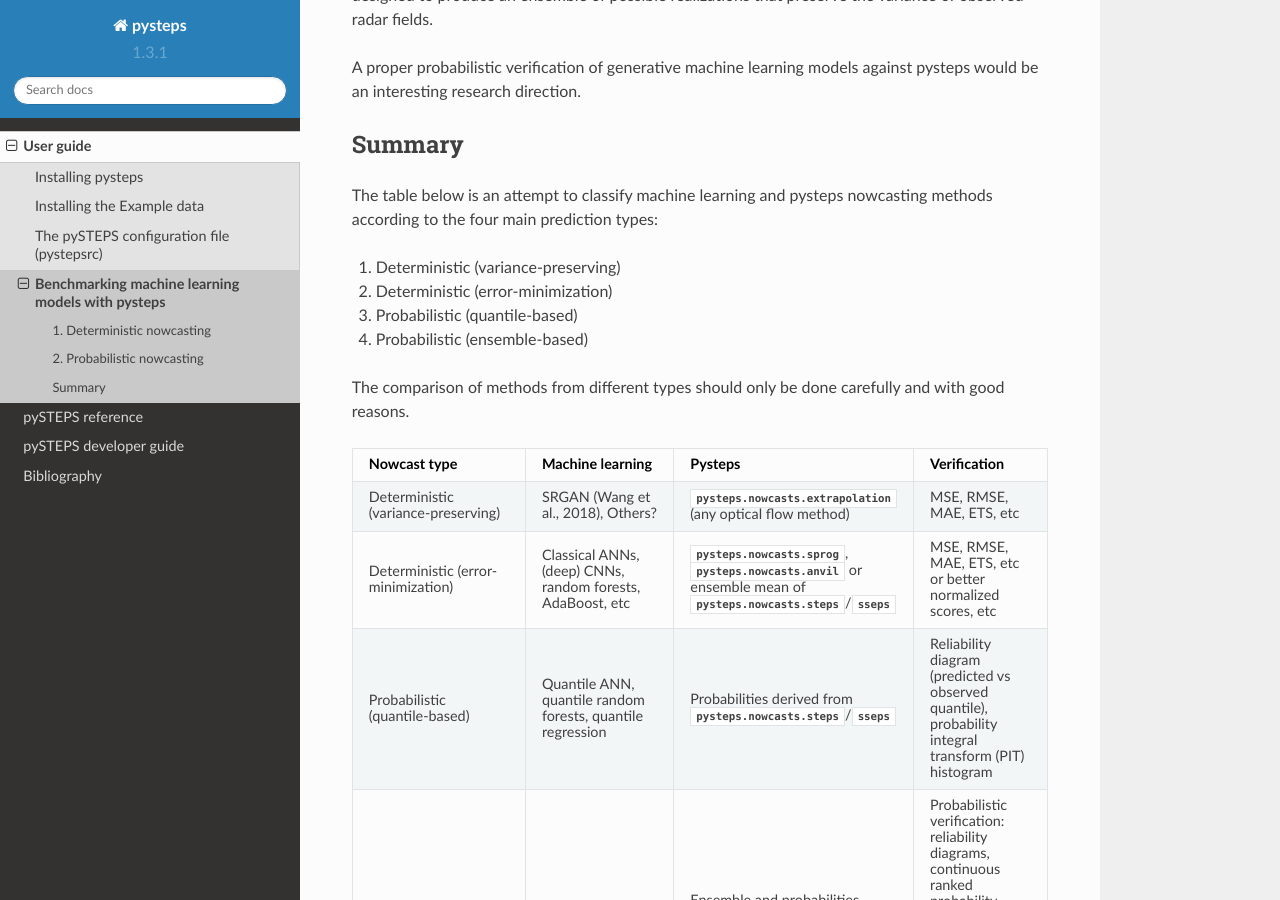
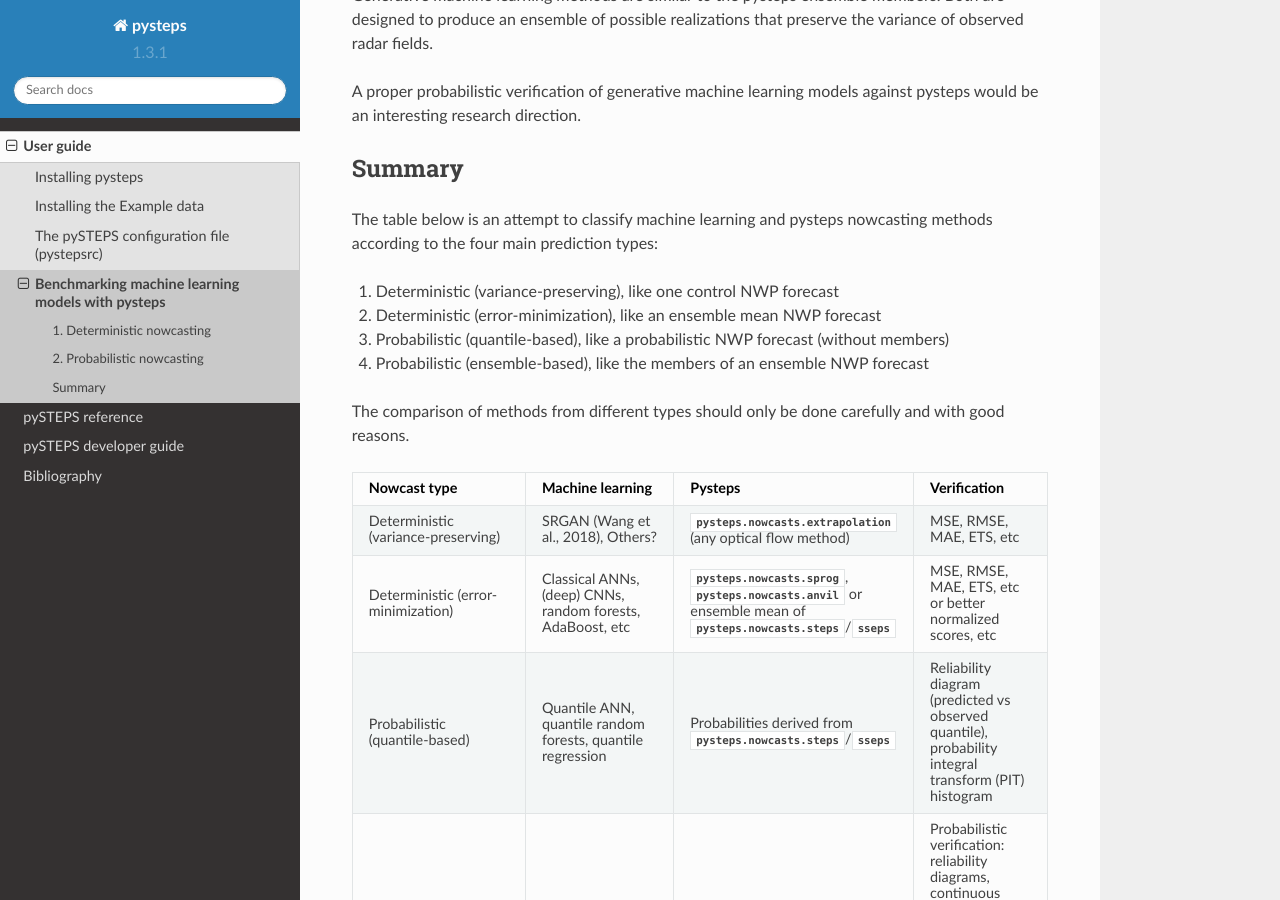
Before and after one commit to pySTEPS/pysteps, a Sphinx documentation site: the page built from doc/source/user_guide/machine_learning_pysteps.rst, in a window 1280 px wide and 900 px high, scrolled down 2154 px. Built offline with Sphinx 7.4.7 and the Read the Docs theme 2.0.0, drawn with Linux system fonts in a browser that asks for light colours; pages that are not in the unit, such as notebooks, are missing from menus; cross-references to code outside the pages are shown as plain code; some of the changed text lies outside the part shown.

Commit message:
add correspondence to NWP forecast types

```diff
--- a/doc/source/user_guide/machine_learning_pysteps.rst
+++ b/doc/source/user_guide/machine_learning_pysteps.rst
@@ -69,10 +69,10 @@
 -------
 The table below is an attempt to classify machine learning and pysteps nowcasting methods according to the four main prediction types:
 
-#. Deterministic (variance-preserving)
-#. Deterministic (error-minimization)
-#. Probabilistic (quantile-based)
-#. Probabilistic (ensemble-based)
+#. Deterministic (variance-preserving), like one control NWP forecast
+#. Deterministic (error-minimization), like an ensemble mean NWP forecast
+#. Probabilistic (quantile-based), like a probabilistic NWP forecast (without members)
+#. Probabilistic (ensemble-based), like the members of an ensemble NWP forecast
 
 The comparison of methods from different types should only be done carefully and with good reasons.
 
```
Also changed, not shown: other parts of doc/source/user_guide/machine_learning_pysteps.rst (+1 -1 lines).
